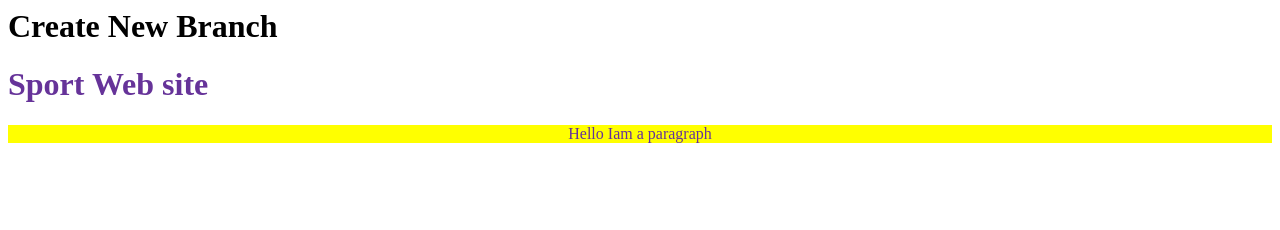
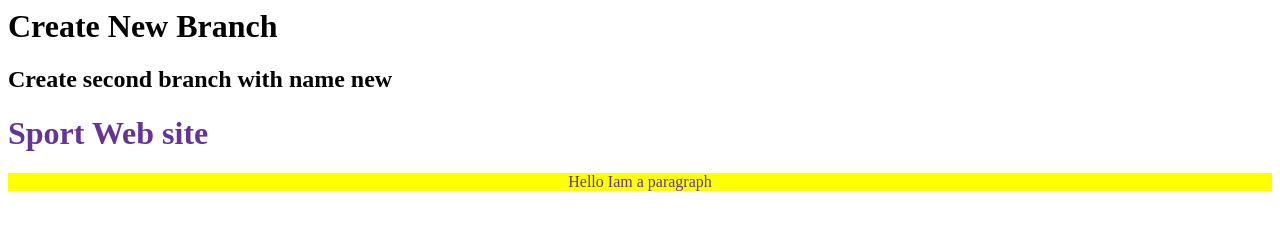
Before and after one commit to Manal-Mansour/Vital-Meid, a plain HTML site: page index.html in a window 1280 px wide. Drawn offline with Linux system fonts and the light colour scheme.

Commit message:
AddNewBranch

```diff
--- a/index.html
+++ b/index.html
@@ -15,6 +15,8 @@
 
   <body>
     <h1>Create New Branch</h1>
+    <h2>Create second branch with name new</h2>
+
     <h1 class="high">Sport Web site</h1>
     <p class="high">Hello Iam a paragraph</p>
   </body>
```
